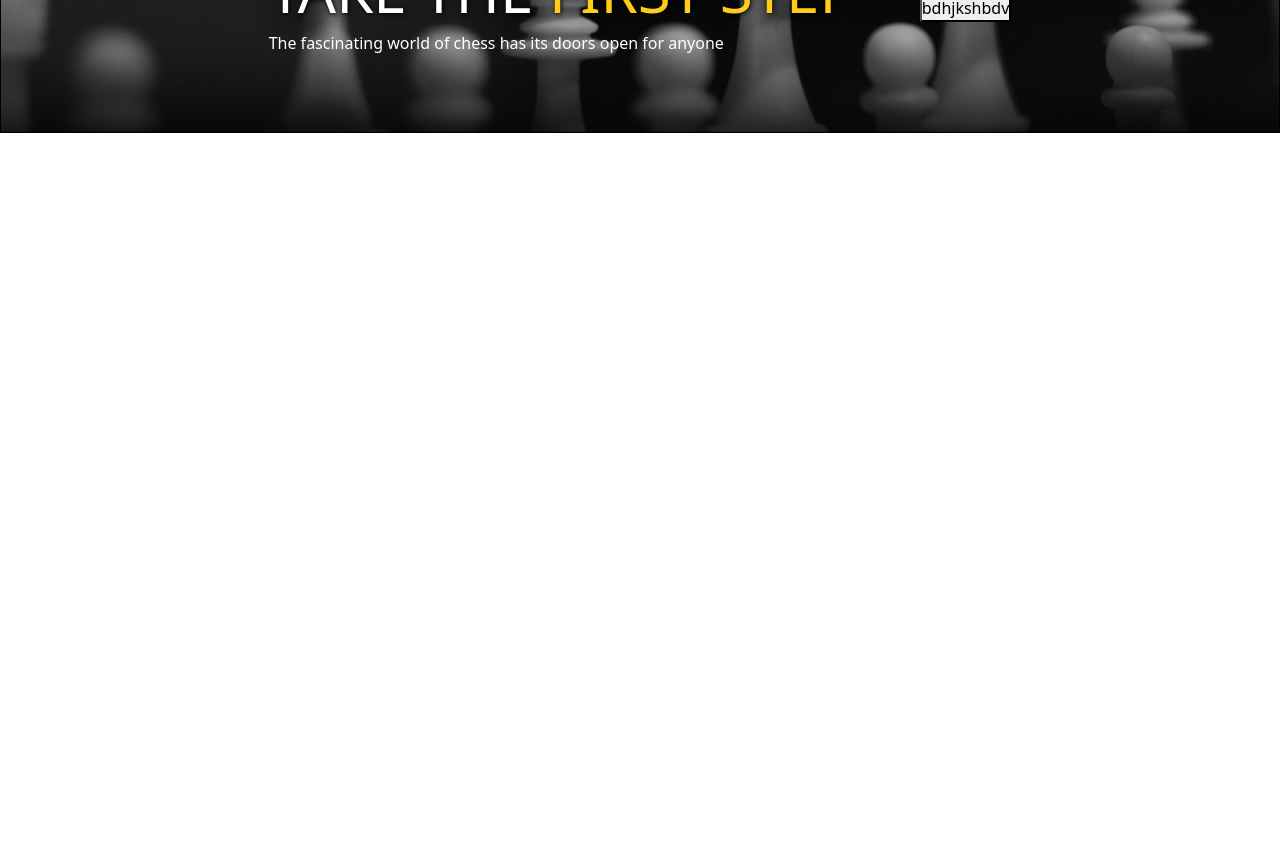
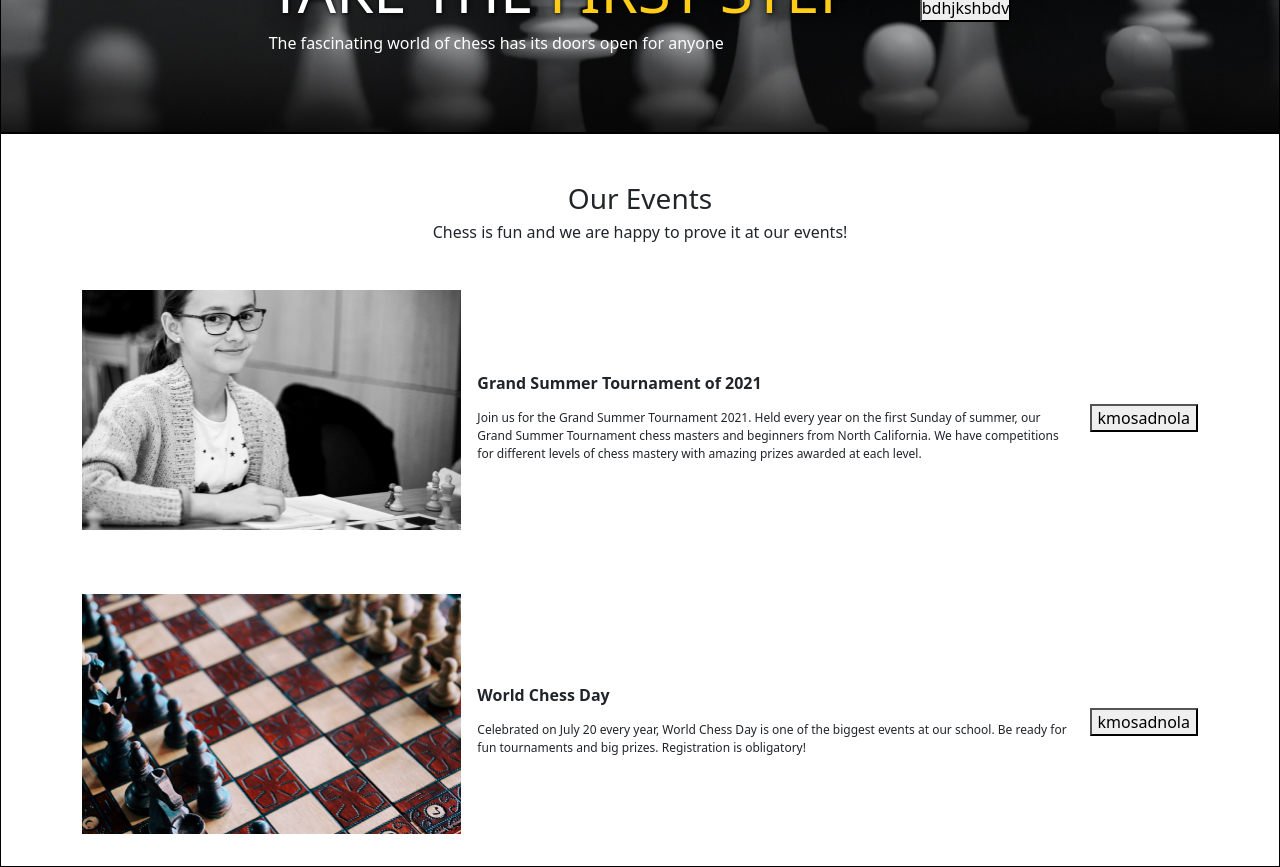
Before and after one commit to antonionovelli92/proj-html-vuejs, a Vue app: page / in a window 1280 px wide. Shown: the part 2260-3127 px from the top of the page. Before the commit the page ends 2393 px from the top, so only its background shows below. Built offline with nearby package versions, Linux system fonts and the light colour scheme.

Commit message:
add section events

```diff
--- a/src/components/AppMain.vue
+++ b/src/components/AppMain.vue
@@ -3,9 +3,10 @@ import SectionService from './_SectionService.vue';
 import SectionPlay from './_SectionPlay.vue';
 import SectionCourses from './_SectionCourses.vue';
 import SectionFirst from './_SectionFirst.vue';
+import SectionEvents from './_SectionEvents.vue';
 export default {
     name: 'AppMain',
-    components: { SectionService, SectionPlay, SectionCourses, SectionFirst },
+    components: { SectionService, SectionPlay, SectionCourses, SectionFirst, SectionEvents },
     data() {
         return
     }
@@ -19,6 +20,7 @@ export default {
         <section-play></section-play>
         <section-courses></section-courses>
         <section-first></section-first>
+        <section-events></section-events>
     </main>
 
 </template>
--- /dev/null
+++ b/src/components/_SectionEvents.vue
@@ -0,0 +1,73 @@
+<script>
+export default {
+    name: 'SectionEvents',
+}
+</script>
+
+<template>
+    <section id="events">
+        <div class="container text-center">
+            <h3 class="mt-5">Our Events</h3>
+            <h6>Chess is fun and we are happy to prove it at our events!</h6>
+            <div class="content-summer mt-5 mb-3 d-flex justify-content-center align-items-center">
+                <figure>
+                    <img src="../../public/img/mt-2236-home-img4.jpg" alt="">
+                </figure>
+                <div class="text">
+                    <h6>Grand Summer Tournament of 2021</h6>
+                    <p>
+                        Join us for the Grand Summer Tournament 2021. Held every year on the first Sunday of summer, our
+                        Grand Summer Tournament chess masters and beginners from North California. We have competitions
+                        for different levels of chess mastery with amazing prizes awarded at each level.
+                    </p>
+                </div>
+                <button>kmosadnola</button>
+            </div>
+            <div class="content-summer mt-5 mb-3 d-flex justify-content-center align-items-center">
+                <figure>
+                    <img src="../../public/img/mt-2236-home-img5.jpg" alt="">
+                </figure>
+                <div class="text">
+                    <h6>World Chess Day</h6>
+                    <p>
+                        Celebrated on July 20 every year, World Chess Day is one of the biggest events at our school. Be
+                        ready for fun
+                        tournaments and big prizes. Registration is obligatory!
+                    </p>
+                </div>
+                <button>kmosadnola</button>
+            </div>
+        </div>
+    </section>
+</template>
+
+<style scoped lang="scss">
+.content-summer {
+
+    figure {
+        flex-basis: 35%;
+    }
+
+    .text {
+        flex-basis: 55%;
+        margin: 0 1rem;
+        text-align: left;
+
+        h6 {
+            font-weight: bold;
+            margin: 1rem 0;
+        }
+
+        p {
+            font-weight: lighter;
+            font-size: 12px;
+        }
+
+
+    }
+
+    button {
+        flex-basis: 10%;
+    }
+}
+</style>
```
